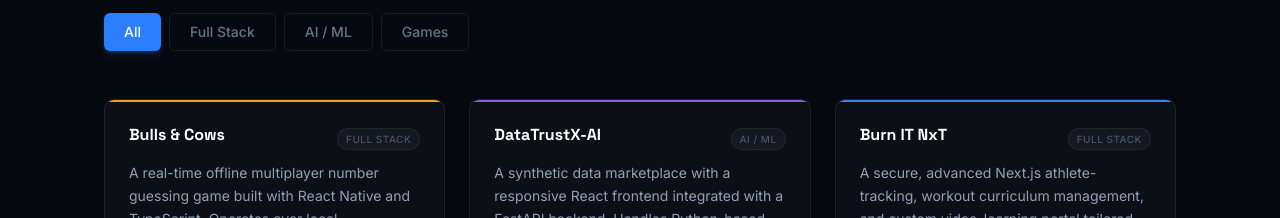
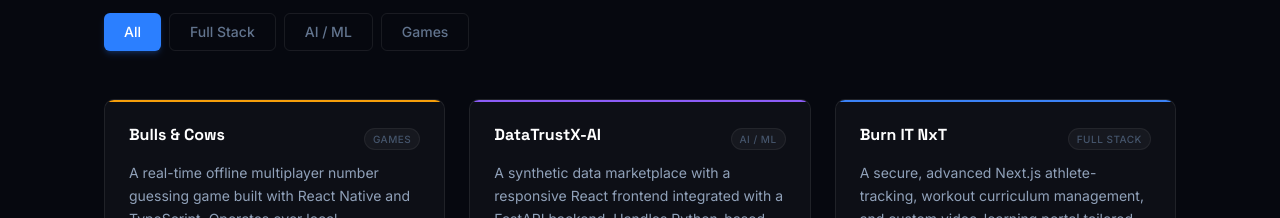
Before and after one commit to satyam18x/Portfolio, a Next.js app: page / in a window 1280 px wide. Shown: the part 3700-3918 px from the top of the page. Built offline with nearby package versions, Linux system fonts and the light colour scheme.

Commit message:
bulls and cows added

```diff
--- a/src/components/Projects.tsx
+++ b/src/components/Projects.tsx
@@ -156,7 +156,11 @@ function ProjectCard({ project, index }: { project: Project; index: number }) {
             {project.title}
           </h2>
           <span className="text-[10px] font-medium uppercase tracking-wider text-slate-600 bg-white/[0.04] border border-white/[0.06] px-2 py-0.5 rounded-full whitespace-nowrap ml-3 mt-0.5">
-            {project.category === "ai-ml" ? "AI / ML" : "Full Stack"}
+            {project.category === "ai-ml"
+              ? "AI / ML"
+              : project.category === "games"
+              ? "Games"
+              : "Full Stack"}
           </span>
         </div>
 
```
